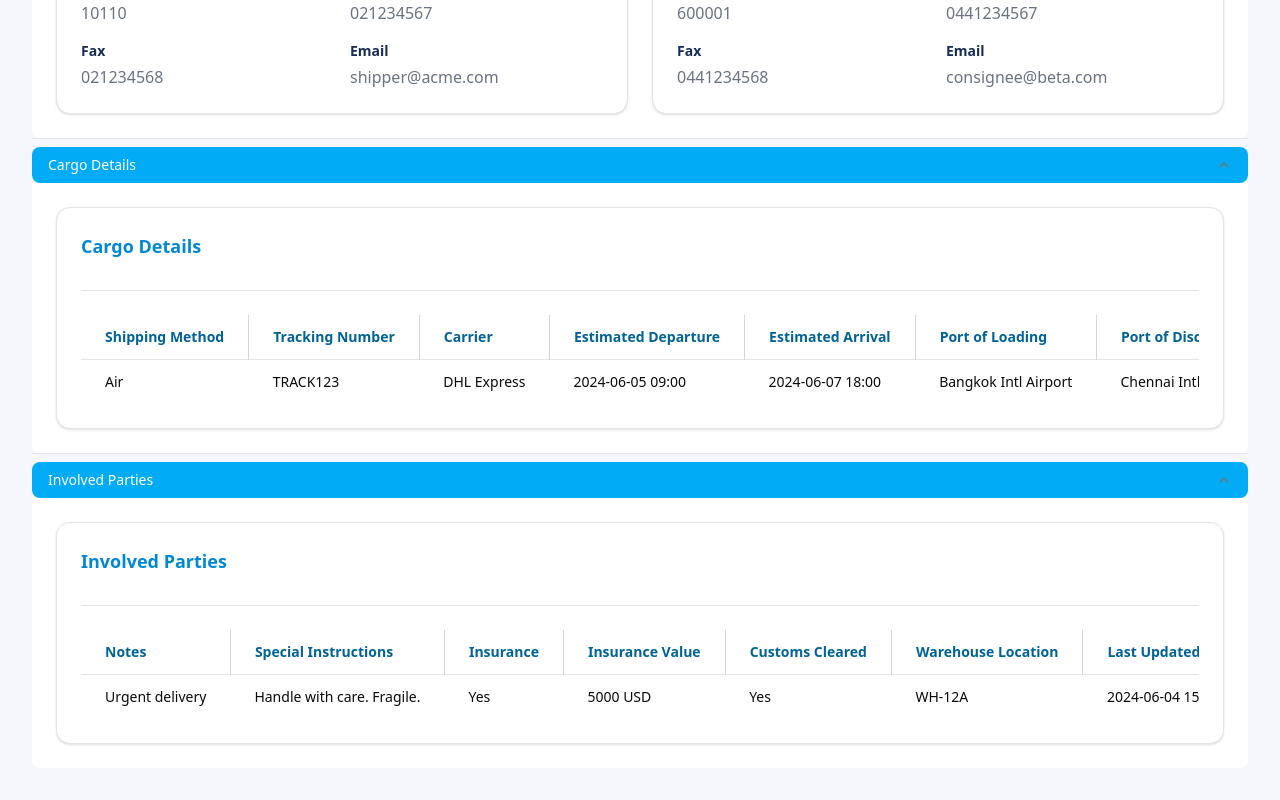
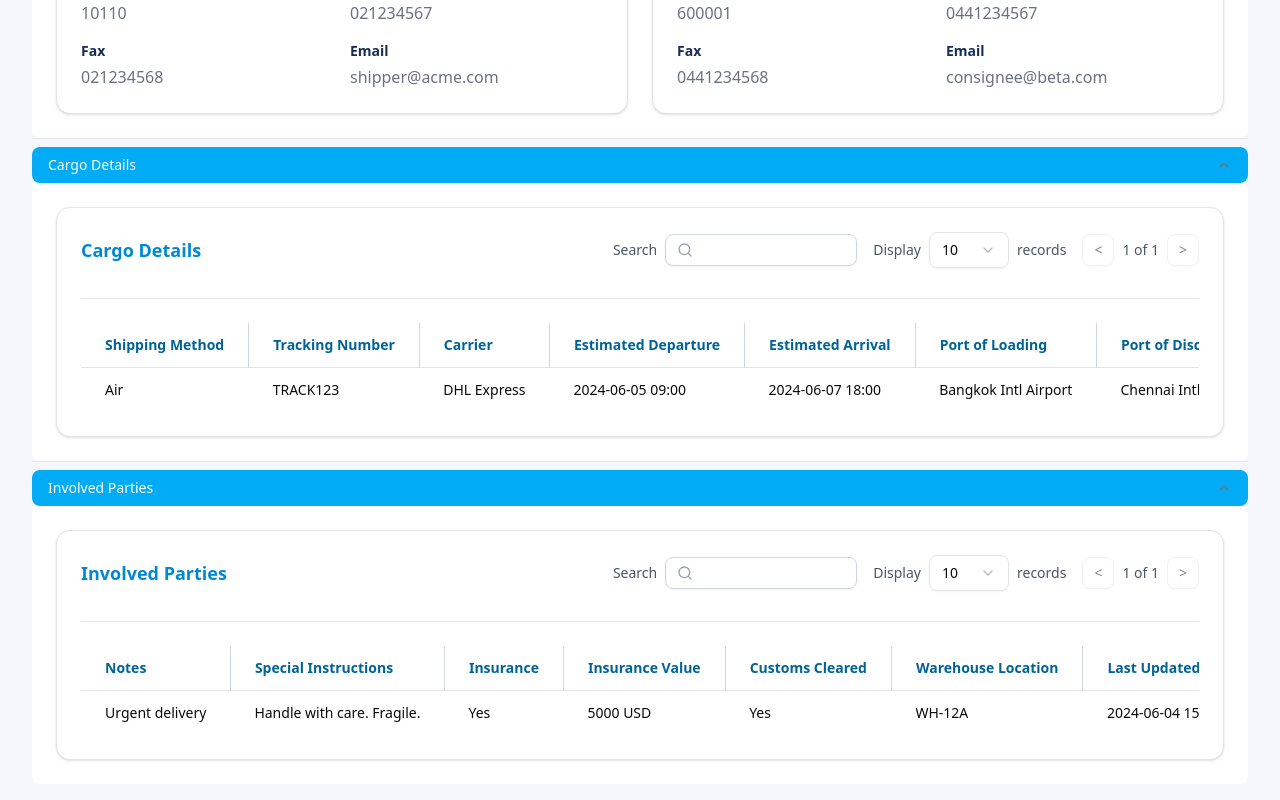
Before and after one commit to rohit24-creator/devdemo_sharedrepo, a Next.js app: page /orders/view/1 in a window 1280 px wide. Shown: the part 1159-1959 px from the top of the page. Built offline with nearby package versions, Linux system fonts and the light colour scheme.

Commit message:
added filter related logics like - pagination, filter rows based on search, display count in the view of orders

```diff
--- a/app/orders/view/[id]/page.js
+++ b/app/orders/view/[id]/page.js
@@ -4,7 +4,10 @@ import { useEffect, useState, useMemo } from "react";
 import { Accordion, AccordionItem, AccordionTrigger, AccordionContent } from "@/components/ui/accordion";
 import { Card, CardHeader, CardTitle, CardContent } from "@/components/ui/card";
 import { Table, TableHeader, TableRow, TableHead, TableBody, TableCell } from "@/components/ui/table";
-import { Hourglass, Handshake, DollarSign } from "lucide-react";
+import { Select, SelectContent, SelectItem, SelectTrigger, SelectValue } from "@/components/ui/select";
+import { Button } from "@/components/ui/button";
+import { Input } from "@/components/ui/input";
+import { Hourglass, Handshake, DollarSign, Search } from "lucide-react";
 
 const tabs = [
   { label: "General Info", key: "general" },
@@ -26,36 +29,147 @@ function renderKeyValueGrid(fields, columns = 4) {
   );
 }
 
-function renderTable(data, title) {
+// Table component with filters
+function FilteredTable({ data, title }) {
+  const [displayCount, setDisplayCount] = useState(10);
+  const [currentPage, setCurrentPage] = useState(1);
+  const [searchTerm, setSearchTerm] = useState("");
+
   const rows = Array.isArray(data) ? data : [data];
   const headers = rows.length > 0 ? Object.keys(rows[0]) : [];
+
+  // Filter rows based on search term
+  const filteredRows = useMemo(() => {
+    if (!searchTerm) return rows;
+    return rows.filter(row =>
+      Object.values(row).some(value =>
+        String(value).toLowerCase().includes(searchTerm.toLowerCase())
+      )
+    );
+  }, [rows, searchTerm]);
+
+  // Pagination
+  const totalPages = Math.ceil(filteredRows.length / displayCount);
+  const paginatedRows = filteredRows.slice(
+    (currentPage - 1) * displayCount,
+    currentPage * displayCount
+  );
+
   return (
     <Card className="bg-white rounded-xl shadow border p-6">
-      <CardHeader className="p-0 border-b">
-        <CardTitle className="text-lg font-semibold text-[#0088d2]">{title}</CardTitle>
+      <CardHeader className="p-0 border-b pb-4">
+        <div className="flex justify-between items-center">
+          <CardTitle className="text-lg font-semibold text-[#0088d2]">{title}</CardTitle>
+
+          {/* Filter Controls */}
+          <div className="flex items-center space-x-4">
+            {/* Search Input */}
+            <div className="flex items-center space-x-2">
+              <label className="text-sm text-gray-600">Search</label>
+              <div className="relative">
+                <Search size={16} className="absolute left-3 top-1/2 transform -translate-y-1/2 text-gray-400" />
+                <Input
+                  value={searchTerm}
+                  onChange={(e) => {
+                    setSearchTerm(e.target.value);
+                    setCurrentPage(1); // Reset to first page when searching
+                  }}
+                  className="pl-10 w-48 border border-gray-300 rounded-md h-8 text-sm"
+                />
+              </div>
+            </div>
+
+            {/* Display Count */}
+            <div className="flex items-center space-x-2">
+              <label className="text-sm text-gray-600">Display</label>
+              <Select
+                value={displayCount.toString()}
+                onValueChange={(value) => {
+                  setDisplayCount(Number(value));
+                  setCurrentPage(1);
+                }}
+              >
+                <SelectTrigger className="w-20 h-8 text-sm">
+                  <SelectValue />
+                </SelectTrigger>
+                <SelectContent>
+                  {[5, 10, 20, 50].map((count) => (
+                    <SelectItem key={count} value={count.toString()}>
+                      {count}
+                    </SelectItem>
+                  ))}
+                </SelectContent>
+              </Select>
+              <span className="text-sm text-gray-600">records</span>
+            </div>
+
+            {/* Pagination Controls */}
+            <div className="flex items-center space-x-2">
+              <Button
+                size="sm"
+                variant="outline"
+                disabled={currentPage === 1}
+                onClick={() => setCurrentPage((prev) => Math.max(prev - 1, 1))}
+                className="h-8 w-8 p-0"
+              >
+                {"<"}
+              </Button>
+              <span className="text-sm text-gray-600">
+                {currentPage} of {totalPages}
+              </span>
+              <Button
+                size="sm"
+                variant="outline"
+                disabled={currentPage === totalPages}
+                onClick={() => setCurrentPage((prev) => Math.min(prev + 1, totalPages))}
+                className="h-8 w-8 p-0"
+              >
+                {">"}
+              </Button>
+            </div>
+          </div>
+        </div>
       </CardHeader>
+
       <CardContent className="p-0">
         <Table>
           <TableHeader>
             <TableRow>
               {headers.map((header, idx) => (
-                <TableHead key={header} className={`text-[#006397] text-left text-sm font-semibold px-6 py-3 ${idx !== 0 ? 'border-l border-gray-300' : ''}`}>{header}</TableHead>
+                <TableHead key={header} className={`text-[#006397] text-left text-sm font-semibold px-6 py-3 ${idx !== 0 ? 'border-l border-gray-300' : ''}`}>
+                  {header}
+                </TableHead>
               ))}
             </TableRow>
           </TableHeader>
           <TableBody>
-            {rows.map((row, rowIdx) => (
-              <TableRow key={rowIdx}>
-                {headers.map((header, idx) => (
-                  <TableCell key={idx} className="px-6 py-3">{row[header]}</TableCell>
-                ))}
+            {paginatedRows.length > 0 ? (
+              paginatedRows.map((row, rowIdx) => (
+                <TableRow key={rowIdx}>
+                  {headers.map((header, idx) => (
+                    <TableCell key={idx} className="px-6 py-3">
+                      {row[header] ?? ""}
+                    </TableCell>
+                  ))}
+                </TableRow>
+              ))
+            ) : (
+              <TableRow>
+                <TableCell colSpan={headers.length} className="text-center py-6 text-gray-500">
+                  {searchTerm ? "No results found for your search." : "No data available."}
+                </TableCell>
               </TableRow>
-            ))}
+            )}
           </TableBody>
         </Table>
       </CardContent>
     </Card>
   );
+}
+
+// Keep original renderTable for backward compatibility
+function renderTable(data, title) {
+  return <FilteredTable data={data} title={title} />;
 }
 
 function renderTableWithoutHeader(data) {
--- a/components/ui/reusableComponent/orderFomrs.js
+++ b/components/ui/reusableComponent/orderFomrs.js
@@ -404,7 +404,6 @@ export function OrdersForm({ sections = [], useAccordion = true }) {
     );
 
   if (useAccordion) {
-    // Get all section values for default open state
     const allSectionValues = sections.map(section =>
       section.title.toLowerCase().replace(/\s+/g, "-")
     );
```
